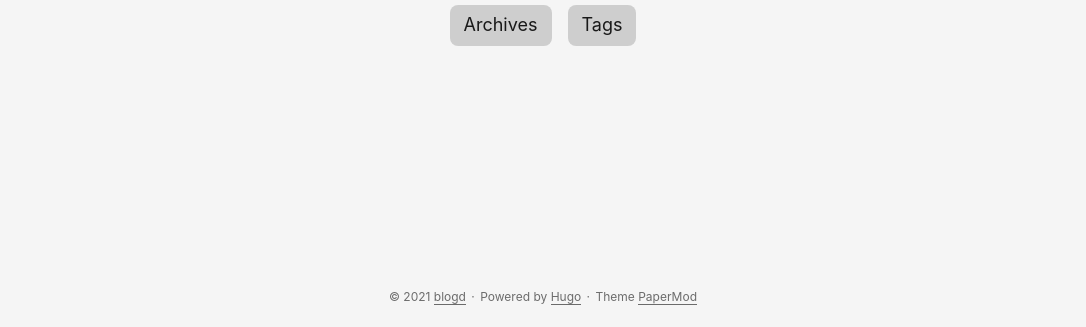
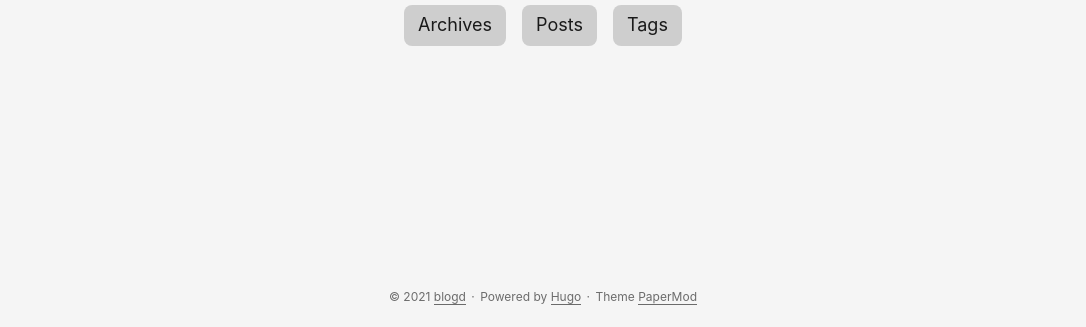
Before and after one commit to vanboxen/vanboxen.github.io, a plain HTML site: page index.html in a window 1280 px wide. Shown: the part 473-800 px from the top of the page, without its empty margins (97-1183 px from the left). Drawn offline with Linux system fonts and the light colour scheme.

Commit message:
add posts button at main page

```diff
--- a/index.html
+++ b/index.html
@@ -180,6 +180,9 @@
             <a class="button" href="archives" rel="noopener" title="Archives">
                 <span class="button-inner">Archives</span>
             </a>
+            <a class="button" href="posts" rel="noopener" title="Posts">
+                <span class="button-inner">Posts</span>
+            </a>
             <a class="button" href="tags" rel="noopener" title="Tags">
                 <span class="button-inner">Tags</span>
             </a>
```
